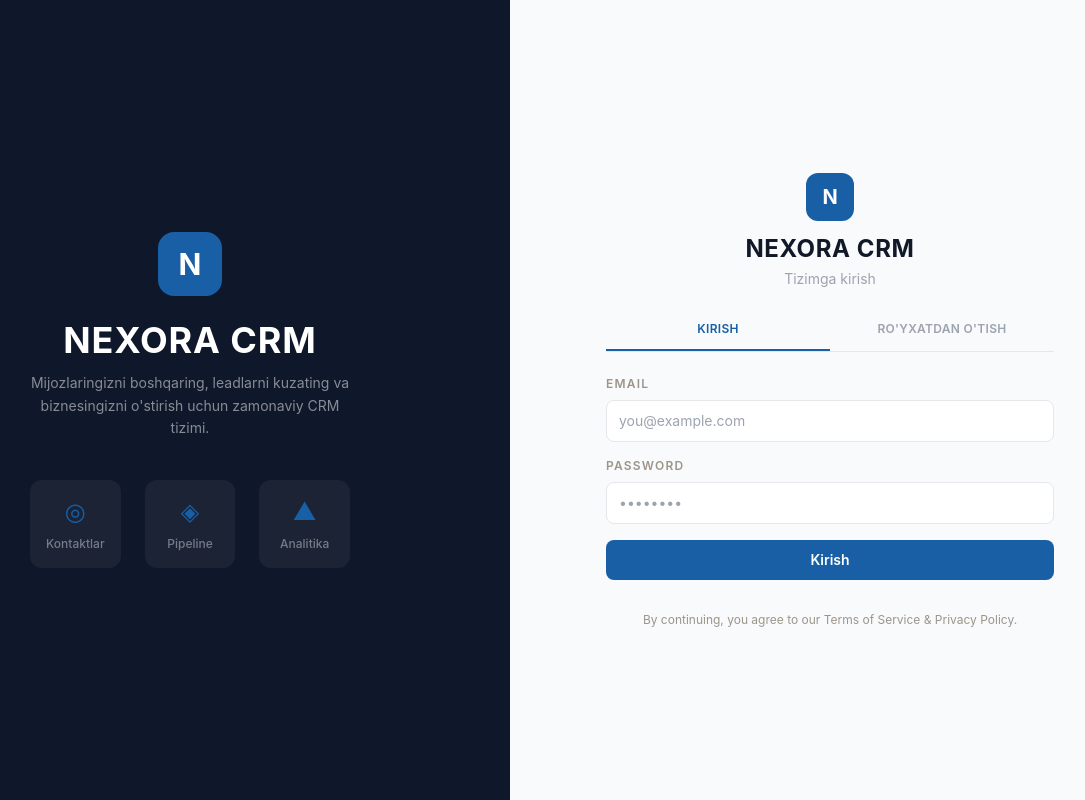
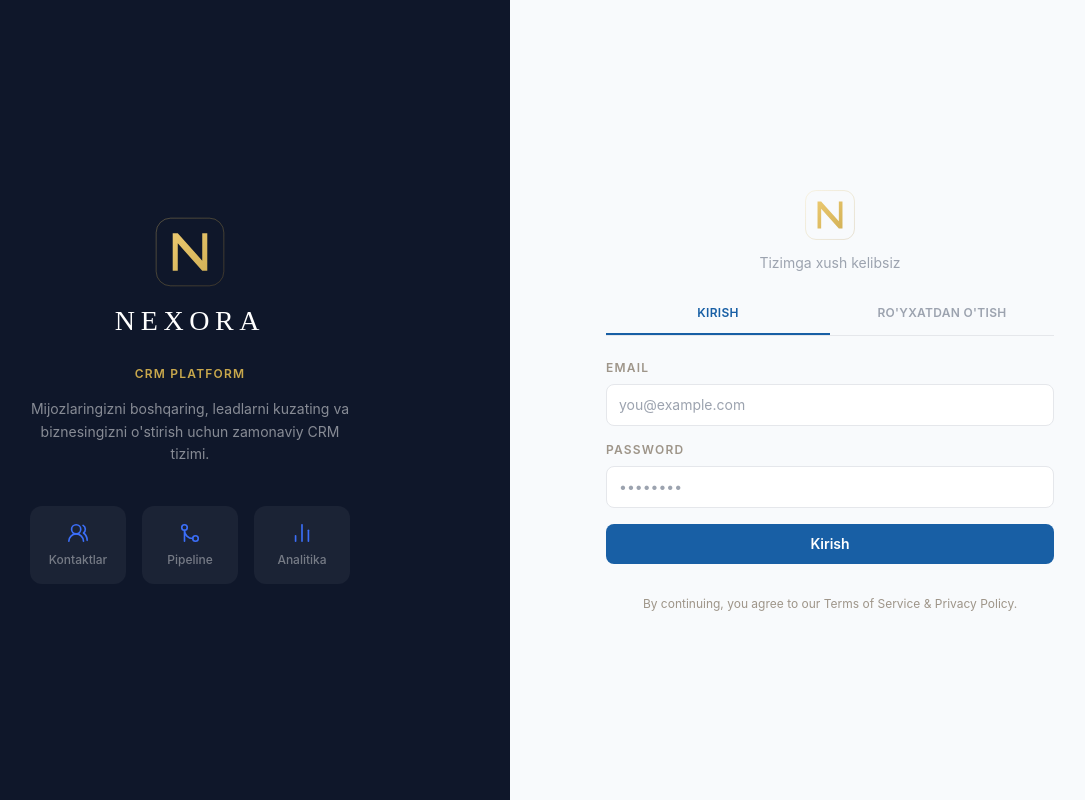
Before and after one commit to Artikov-dev/Fashion, a React (Vite) app in the folder frontend/: page /auth in a window 1280 px wide. Shown: the whole page, without its empty margins (130-1215 px from the left). Built offline with nearby package versions, Linux system fonts and the light colour scheme; no server answers.

Commit message:
create logo end put

```diff
--- a/frontend/src/components/Layout/Sidebar.jsx
+++ b/frontend/src/components/Layout/Sidebar.jsx
@@ -52,17 +52,21 @@ export default function Sidebar() {
         justifyContent: collapsed ? 'center' : 'flex-start',
         flexShrink: 0,
       }}>
-        <div style={{
-          width: 34, height: 34, borderRadius: 10, flexShrink: 0,
-          background: 'linear-gradient(135deg, #185FA5 0%, #3B82F6 100%)',
-          display: 'flex', alignItems: 'center', justifyContent: 'center',
-          boxShadow: '0 4px 12px rgba(24,95,165,0.5)',
-          fontSize: 15, fontWeight: 900, color: '#fff', letterSpacing: '-.03em',
-        }}>N</div>
+        <svg width="34" height="34" viewBox="0 0 100 100" fill="none" xmlns="http://www.w3.org/2000/svg" style={{ flexShrink: 0 }}>
+          <defs>
+            <linearGradient id="sb-gold" x1="0" y1="0" x2="100" y2="100" gradientUnits="userSpaceOnUse">
+              <stop offset="0%" stopColor="#F5D27A"/>
+              <stop offset="50%" stopColor="#C9A84C"/>
+              <stop offset="100%" stopColor="#A07830"/>
+            </linearGradient>
+          </defs>
+          <rect x="3" y="3" width="94" height="94" rx="20" stroke="url(#sb-gold)" strokeWidth="1.2" fill="none" opacity="0.5"/>
+          <path d="M26 76V24h7l34 38V24h7v52h-7L33 38v38H26z" fill="url(#sb-gold)"/>
+        </svg>
         {!collapsed && (
-          <div>
-            <div style={{ fontSize: 13, fontWeight: 800, color: '#fff', letterSpacing: '.06em' }}>NEXORA</div>
-            <div style={{ fontSize: 9, fontWeight: 600, color: 'rgba(255,255,255,0.35)', letterSpacing: '.12em', marginTop: 1 }}>CRM PLATFORM</div>
+          <div style={{ lineHeight: 1 }}>
+            <div style={{ fontSize: 15, fontWeight: 300, color: '#fff', letterSpacing: '.14em', textTransform: 'uppercase', fontFamily: 'Cormorant Garamond, serif' }}>Nexora</div>
+            <div style={{ fontSize: 9, fontWeight: 500, color: 'rgba(201,168,76,0.6)', letterSpacing: '.12em', marginTop: 3, textTransform: 'uppercase' }}>CRM Platform</div>
           </div>
         )}
       </div>
--- a/frontend/src/components/Navbar.jsx
+++ b/frontend/src/components/Navbar.jsx
@@ -41,10 +41,27 @@ export default function Navbar() {
           {/* Logo */}
           <Link
             to={user ? '/home' : '/auth'}
-            className="font-serif text-2xl font-light tracking-[0.15em] hover:opacity-70 transition-opacity"
-            style={{ fontFamily: 'Cormorant Garamond, serif', textDecoration: 'none' }}
+            className="hover:opacity-80 transition-opacity"
+            style={{ textDecoration: 'none', display: 'flex', alignItems: 'center', gap: 10 }}
           >
-     NEXORA
+            <svg width="36" height="36" viewBox="0 0 100 100" fill="none" xmlns="http://www.w3.org/2000/svg">
+              <defs>
+                <linearGradient id="nav-gold" x1="0" y1="0" x2="100" y2="100" gradientUnits="userSpaceOnUse">
+                  <stop offset="0%" stopColor="#F5D27A"/>
+                  <stop offset="50%" stopColor="#C9A84C"/>
+                  <stop offset="100%" stopColor="#A07830"/>
+                </linearGradient>
+              </defs>
+              <rect x="3" y="3" width="94" height="94" rx="20" stroke="url(#nav-gold)" strokeWidth="1.2" fill="none" opacity="0.5"/>
+              <path d="M26 76V24h7l34 38V24h7v52h-7L33 38v38H26z" fill="url(#nav-gold)"/>
+            </svg>
+            <span style={{
+              fontFamily: 'Cormorant Garamond, serif',
+              fontSize: 22,
+              fontWeight: 400,
+              letterSpacing: '0.18em',
+              color: 'inherit',
+            }}>NEXORA</span>
           </Link>
 
           {/* Desktop Nav */}
--- a/frontend/src/pages/Auth.jsx
+++ b/frontend/src/pages/Auth.jsx
@@ -2,6 +2,32 @@ import { useState, useEffect } from 'react';
 import { useDispatch, useSelector } from 'react-redux';
 import { useNavigate, useLocation } from 'react-router-dom';
 import { loginUser, registerUser, clearMessages } from '../slices/authSlice';
+import { Users2, GitMerge, BarChart2 } from 'lucide-react';
+
+function NexoraLogo({ size = 48 }) {
+  return (
+    <svg width={size} height={size} viewBox="0 0 100 100" fill="none" xmlns="http://www.w3.org/2000/svg">
+      <defs>
+        <linearGradient id="gold-grad" x1="0" y1="0" x2="100" y2="100" gradientUnits="userSpaceOnUse">
+          <stop offset="0%" stopColor="#F5D27A"/>
+          <stop offset="50%" stopColor="#C9A84C"/>
+          <stop offset="100%" stopColor="#A07830"/>
+        </linearGradient>
+        <linearGradient id="gold-stroke" x1="0" y1="0" x2="100" y2="100" gradientUnits="userSpaceOnUse">
+          <stop offset="0%" stopColor="#F5D27A"/>
+          <stop offset="100%" stopColor="#C9A84C"/>
+        </linearGradient>
+      </defs>
+      {/* Outer thin border ring */}
+      <rect x="3" y="3" width="94" height="94" rx="20" stroke="url(#gold-grad)" strokeWidth="1" fill="none" opacity="0.4"/>
+      {/* N letter */}
+      <path
+        d="M26 76V24h7l34 38V24h7v52h-7L33 38v38H26z"
+        fill="url(#gold-stroke)"
+      />
+    </svg>
+  );
+}
 
 export default function Auth() {
   const dispatch  = useDispatch();
@@ -45,21 +71,22 @@ export default function Auth() {
       {/* Left: branding panel */}
       <div className="hidden lg:flex lg:w-1/2 relative items-center justify-center bg-[#0F172A] p-12">
         <div className="text-center">
-          <div className="w-16 h-16 rounded-2xl bg-[#185FA5] flex items-center justify-center text-white text-3xl font-bold mx-auto mb-6">
-            N
+          <div className="flex flex-col items-center mb-6 gap-3">
+            <NexoraLogo size={72} />
+            <span style={{ fontFamily: 'Cormorant Garamond, serif', fontSize: 28, fontWeight: 300, letterSpacing: '0.2em', color: '#fff' }}>NEXORA</span>
           </div>
-          <h2 className="text-4xl font-bold text-white tracking-wide mb-3">NEXORA CRM</h2>
-          <p className="text-white/50 text-sm max-w-xs leading-relaxed">
+          <p className="text-[#C9A84C] text-xs font-semibold tracking-widest uppercase mb-4">CRM Platform</p>
+          <p className="text-white/50 text-sm max-w-xs leading-relaxed mx-auto">
             Mijozlaringizni boshqaring, leadlarni kuzating va biznesingizni o'stirish uchun zamonaviy CRM tizimi.
           </p>
-          <div className="mt-10 grid grid-cols-3 gap-6 text-center">
+          <div className="mt-10 grid grid-cols-3 gap-4 text-center">
             {[
-              { icon: '◎', label: 'Kontaktlar' },
-              { icon: '◈', label: 'Pipeline' },
-              { icon: '▲', label: 'Analitika' },
+              { icon: <Users2 size={22} strokeWidth={1.8} />, label: 'Kontaktlar' },
+              { icon: <GitMerge size={22} strokeWidth={1.8} />, label: 'Pipeline' },
+              { icon: <BarChart2 size={22} strokeWidth={1.8} />, label: 'Analitika' },
             ].map(({ icon, label }) => (
               <div key={label} className="bg-white/5 rounded-xl p-4">
-                <div className="text-2xl text-[#185FA5] mb-2">{icon}</div>
+                <div className="flex justify-center text-[#3B6EF8] mb-2">{icon}</div>
                 <p className="text-xs text-white/40 font-medium">{label}</p>
               </div>
             ))}
@@ -72,9 +99,10 @@ export default function Auth() {
         <div className="w-full max-w-md">
           {/* Logo */}
           <div className="mb-8 text-center">
-            <div className="w-12 h-12 rounded-xl bg-[#185FA5] flex items-center justify-center text-white text-xl font-bold mx-auto mb-3">N</div>
-            <h1 className="text-2xl font-bold text-gray-900 dark:text-white tracking-wide">NEXORA CRM</h1>
-            <p className="text-sm text-gray-400 dark:text-white/30 mt-1">Tizimga kirish</p>
+            <div className="flex justify-center mb-3">
+              <NexoraLogo size={52} />
+            </div>
+            <p className="text-sm text-gray-400 dark:text-white/30 mt-1">Tizimga xush kelibsiz</p>
           </div>
 
           {/* Tab toggle */}
--- a/frontend/src/pages/Home.jsx
+++ b/frontend/src/pages/Home.jsx
@@ -215,9 +215,20 @@ export default function Home() {
         <div className="max-w-7xl mx-auto">
           <div className="grid md:grid-cols-4 gap-8 mb-10">
             <div>
-              <h3 className="text-white text-xl font-light tracking-widest mb-4" style={{ fontFamily: 'Cormorant Garamond, serif' }}>
-             NEXORA
-              </h3>
+              <div className="flex items-center gap-3 mb-4">
+                <svg width="32" height="32" viewBox="0 0 100 100" fill="none" xmlns="http://www.w3.org/2000/svg">
+                  <defs>
+                    <linearGradient id="foot-gold" x1="0" y1="0" x2="100" y2="100" gradientUnits="userSpaceOnUse">
+                      <stop offset="0%" stopColor="#F5D27A"/>
+                      <stop offset="50%" stopColor="#C9A84C"/>
+                      <stop offset="100%" stopColor="#A07830"/>
+                    </linearGradient>
+                  </defs>
+                  <rect x="3" y="3" width="94" height="94" rx="20" stroke="url(#foot-gold)" strokeWidth="1.2" fill="none" opacity="0.5"/>
+                  <path d="M26 76V24h7l34 38V24h7v52h-7L33 38v38H26z" fill="url(#foot-gold)"/>
+                </svg>
+                <span style={{ fontFamily: 'Cormorant Garamond, serif', fontSize: 20, fontWeight: 400, letterSpacing: '0.18em', color: '#fff' }}>NEXORA</span>
+              </div>
               <p className="text-xs text-white/40 leading-relaxed">
                 Premium fashion for the modern individual. Curated with care, delivered with love.
               </p>
```
